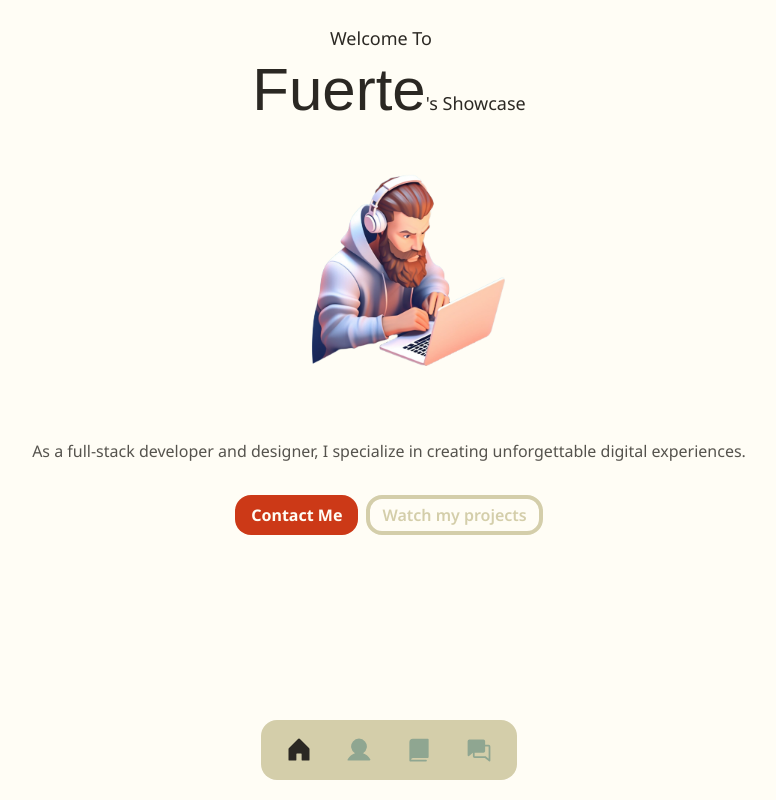
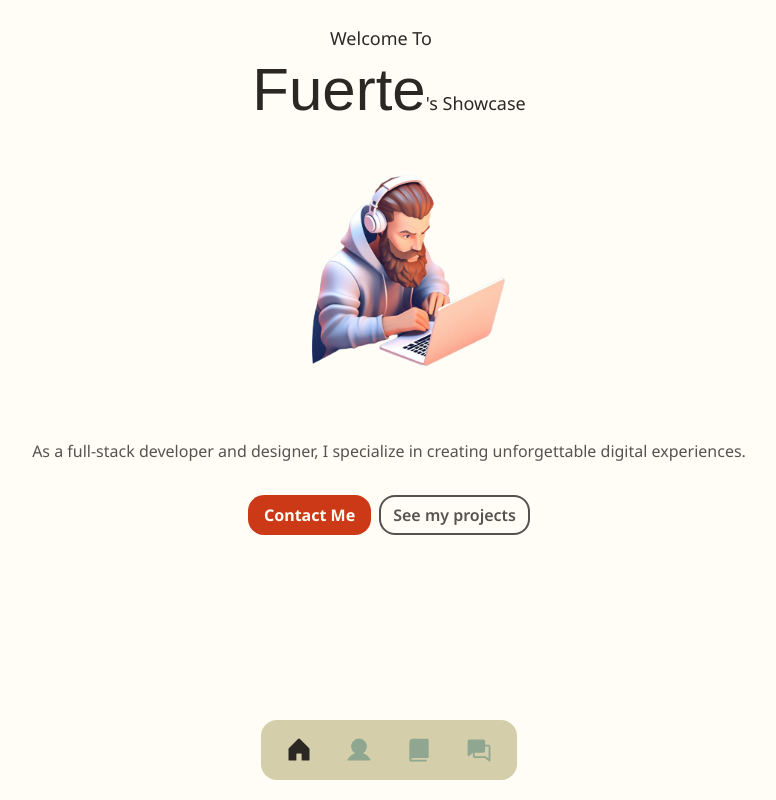
Before and after one commit to fantasyfuerte/portfolio, a Next.js app: page / in a window 1280 px wide. Shown: the whole page, without its empty margins (251-1027 px from the left). Built offline with nearby package versions, Linux system fonts and the light colour scheme; a web font is replaced by a local one.

Commit message:
Enhancing watch my proyects button

```diff
--- a/src/app/page.tsx
+++ b/src/app/page.tsx
@@ -32,8 +32,8 @@ export default function Home() {
           <button className=" bg-cta rounded-2xl px-4 py-2 text-basicBackground font-bold">
             Contact Me
           </button>
-          <button className="border-4 border-middleColor rounded-2xl px-3 py-1 text-middleColor font-semibold">
-            Watch my projects
+          <button className="border-2 border-primary/80 rounded-2xl px-3 py-1 text-primary/80 font-semibold">
+            See my projects
           </button>
         </div>
       </div>
```
